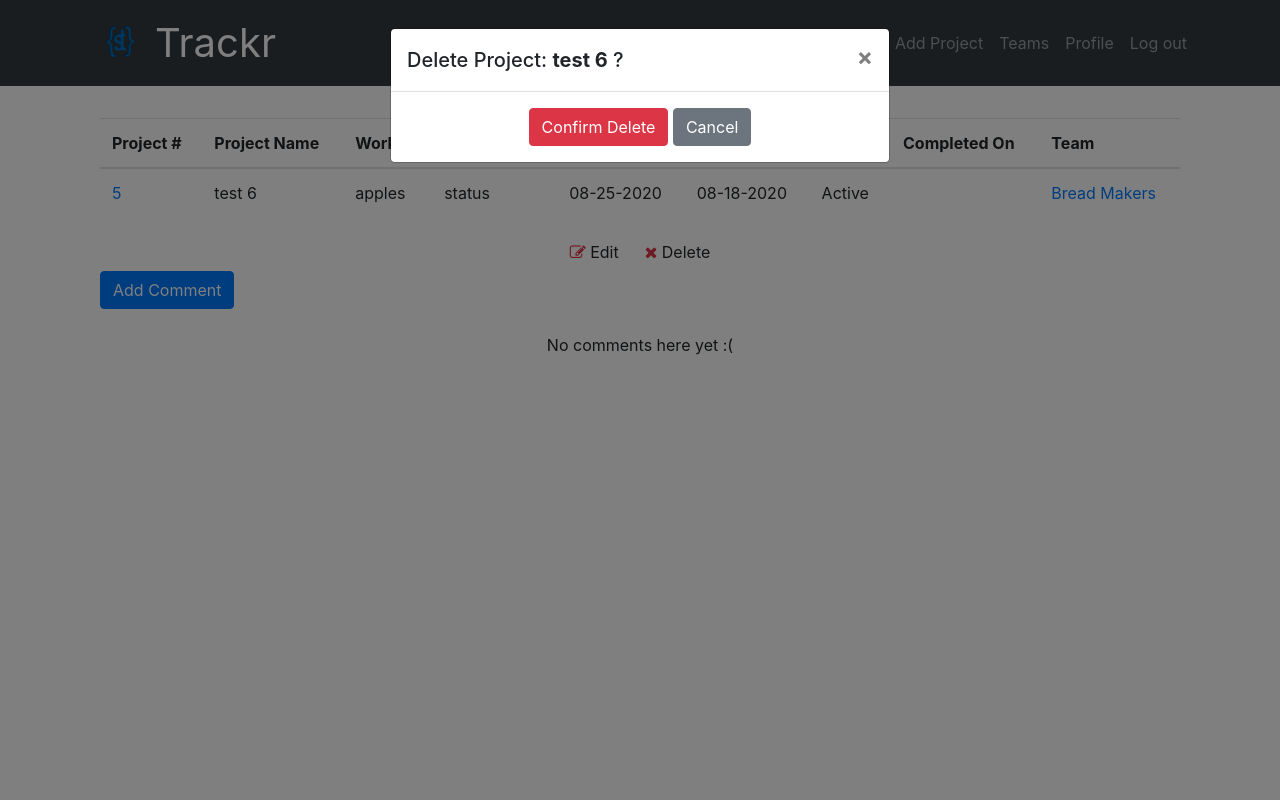
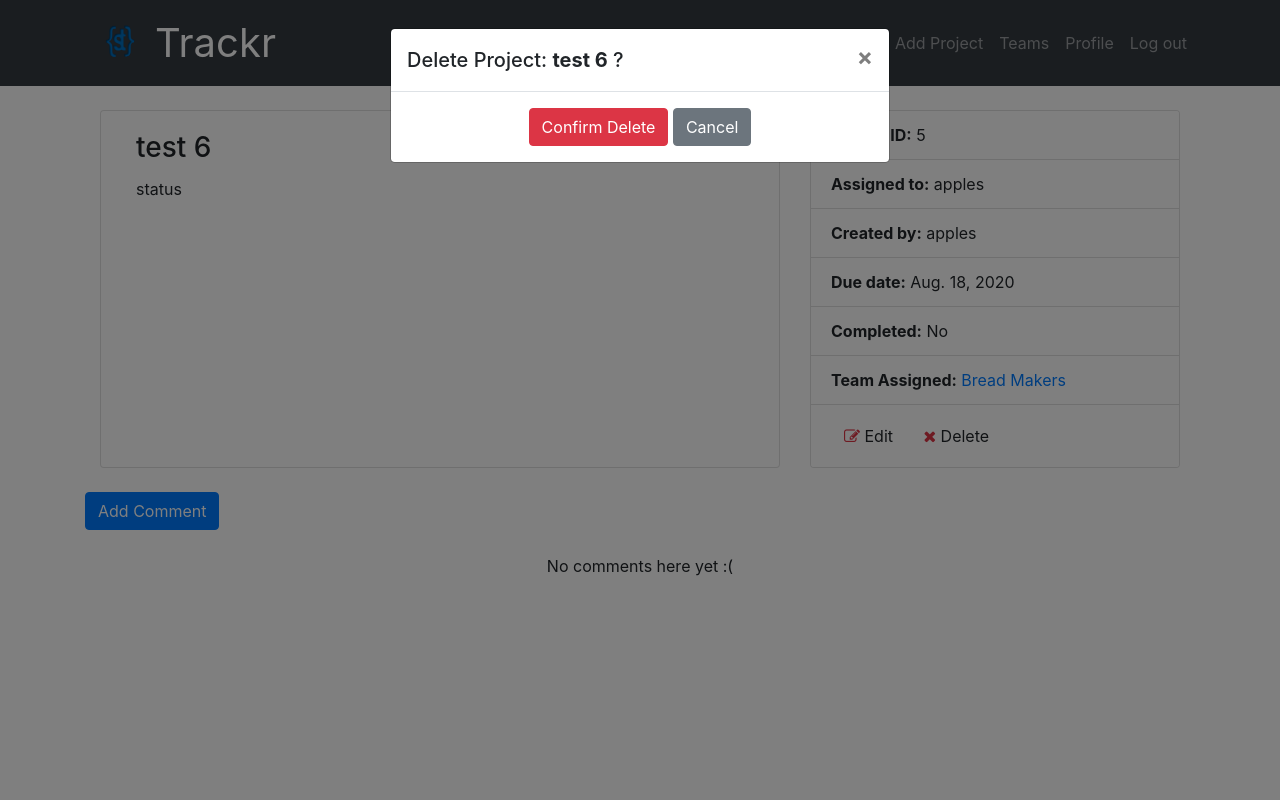
Before and after one commit to twitchells12/trackr, a Django app: page /projects/project/5/ in a window 1280 px wide. Run offline with Django 3.2, Linux system fonts and the light colour scheme; a user stored in the database is signed in; data comes from the database, SQL or seed files in the repository; both versions use the stored data as it was after the commit; some libraries are stand-ins or nearby versions.

Commit message:
added status check

```diff
--- a/accounts/templates/accounts/profile.html
+++ b/accounts/templates/accounts/profile.html
@@ -11,7 +11,7 @@
 </style>
 
 <br>
-<div class="row">
+<div class="d-flex justify-content-center">
   <div class="col-md-3">
     <div class="card card-body">
       <hr>
--- a/accounts/templates/accounts/profileupdate.html
+++ b/accounts/templates/accounts/profileupdate.html
@@ -1,8 +1,6 @@
 {% extends "base.html" %}
 {% load bootstrap4 %}
 {% block content %}
-  <h1>User Profile</h1>
-
   <style>
   	.profile-pic{
   		max-width: 200px;
@@ -13,12 +11,12 @@
   </style>
 
   <br>
-  <div class="row">
+  <div class="d-flex justify-content-center">
   	<div class="col-md-3">
   		<div class="card card-body">
   			<a class="btn btn-warning" href="{% url 'accounts:profile' %}"> &#8592; Back to Profile</a>
   			<hr>
-  			<h3 style="text-align: center">Account Settings</h3>
+  			<h3 style="text-align: center">Account Edit</h3>
   			<hr>
   			<img class="profile-pic" src="{{request.user.userprofile.profile_pic.url}}" >
 
--- a/projects/forms.py
+++ b/projects/forms.py
@@ -6,7 +6,7 @@
 class ProjForm(forms.ModelForm):
     class Meta:
         model = Project
-        fields = ['project_name','description','worker','completed_on','team','due_date']
+        fields = ['project_name','description','created_by','worker','completed_on','team','due_date']
         widgets = {
             'completed_on':DatePickerInput(),
             }
--- a/projects/models.py
+++ b/projects/models.py
@@ -9,11 +9,12 @@
 # Create your models here.
 
 
-status = (('Active','Active'),('Complete','Complete'),('On Hold','On Hold'))
+status = (('Active','Active'),('Complete','Complete'),('On Hold','On Hold'),('Past Due','Past Due'))
 
 class Project(models.Model):
     project_name = models.CharField(max_length=256)
     worker = models.ForeignKey(User,related_name='projects',null=True,on_delete=models.SET_NULL)
+    created_by = models.ForeignKey(User,related_name='created',null=True,on_delete=models.SET_NULL)
     description = models.TextField()
     created_at = models.DateTimeField(default=timezone.now)
     due_date = models.DateTimeField()
@@ -33,9 +34,15 @@
     def approved_comments(self):
         return self.comments.filter(approved_comment=True)
 
+    def checkStatus(self):
+        if self.due_date < date.today():
+            self.status = 'Past Due'
+        return self.status
+
     class Meta():
         ordering = ['-created_at']
         unique_together = ['worker','project_name']
+
 
 class Comment(models.Model):
     project = models.ForeignKey(Project,null=True,on_delete=models.CASCADE,related_name='comments')
--- a/projects/templates/projects/_projectdetail.html
+++ /dev/null
@@ -1,18 +0,0 @@
-<tbody class='table table-hover'>
-	<tr>
-		<td><a href="{% url 'projects:single' pk=project.pk %}">{{project.id}}</a></td>
-		<td>{{project.project_name}}</td>
-		<td>{{project.worker}}</td>
-	  <td>{{project.description}}</td>
-	  <td>{{project.created_at| date:"m-d-Y"}}</td>
-		<td>{{project.due_date| date:"m-d-Y"}}</td>
-		<td>{{project.status}}</td>
-		<td>{{project.completed_on| date:"m-d-Y"}}</td>
-		<td>
-			{% if project.team == Null %}
-				{{project.team}}
-			{% else %}
-				<a href="{% url 'teams:single' slug=project.team|slugify %}">{{project.team}}</a></td>
-			{% endif %}
-	</tr>
-</tbody>
--- a/projects/templates/projects/project_detail.html
+++ b/projects/templates/projects/project_detail.html
@@ -1,35 +1,50 @@
 {% extends "projects/project_base.html" %}
 {% block proj_content %}
 
-<table class="table">
-	<thead>
-		<tr>
-			<th>Project # </th>
-			<th>Project Name</th>
-			<th>Worker</th>
-			<th>Description</th>
-			<th>Created On</th>
-			<th>Due Date</th>
-			<th>Status</th>
-			<th>Completed On</th>
-			<th>Team</th>
-		</tr>
-	</thead>
-<div class="container w-75 p-3 mx-auto">
-    {% include "projects/_projectdetail.html" %}
+<br>
+<div class="card-deck">
+    <div class="card col-sm-8">
+      <div class="card-body">
+        <h3 class="card-title">{{ project.project_name }}</h3>
+        <div class="card-text">{{ project.description }}</div>
       </div>
-</table>
+    </div>
 
+    <div class="card col-sm-4 p-0">
+      <ul class="list-group list-group-flush">
+        <li class="list-group-item">
+					<strong>Project ID:</strong>
+          {{project.id}}
+        </li>
+        <li class="list-group-item">
+          <strong>Assigned to:</strong>
+          {{project.worker}}
+        </li>
+        <li class="list-group-item">
+          <strong>Created by:</strong> {{project.created_by}}
+        </li>
+        <li class="list-group-item">
+          <strong>Due date:</strong> {{ project.due_date.date }}
+        </li>
 
-
-
-
-
-
-
-
-<div class="container">
-  <div class="row justify-content-md-center">
+        {% if project.status == 'Complete' %}
+          <li class="list-group-item">
+            <strong>Completed on:</strong> {{ project.completed_on}}
+          </li>
+        {% else %}
+          <li class="list-group-item">
+            <strong>Completed:</strong> {{ task.completed|yesno:"Yes,No" }}
+          </li>
+        {% endif %}
+        <li class="list-group-item">
+          <strong>Team Assigned:</strong>
+					{% if project.team == Null %}
+						{{project.team}}
+					{% else %}
+						<a href="{% url 'teams:single' slug=project.team|slugify %}">{{project.team}}</a></td>
+					{% endif %}
+        </li>
+				<li class="list-group-item">
 					{% if user.is_superuser %}
 						<a href="{% url 'projects:edit' pk=project.pk %}" class="btn btn-simple editproj">
 								<span class="fa fa-edit text-danger" aria-hidden='true'></span>
@@ -51,9 +66,12 @@
 								</a>
 						{% endif %}
 					{% endif %}
+				</li>
+      </ul>
     </div>
   </div>
-
+</div>
+<br>
 <a class="btn btn-primary btn-comment" href="{% url 'projects:add_comment' pk=project.pk %}">Add Comment</a>
 
 <div class="container-fluid">
--- a/projects/urls.py
+++ b/projects/urls.py
@@ -6,9 +6,9 @@
 app_name='projects'
 
 urlpatterns = [
-    path('',views.ProjectList.as_view(),name='all'),
+    path('',views.projectList,name='all'),
     path('new/',views.CreateProject.as_view(),name='create'),
-    path('by/<username>/',views.UserProjects.as_view(),name='for_user'),
+    path('by/',views.userProjects,name='for_user'),
     path("project/<int:pk>/",views.ProjectDetail.as_view(),name="single"),
     path("delete/<int:pk>/",views.DeleteProject.as_view(),name="delete"),
     path("edit/<int:pk>/",views.EditProject.as_view(),name="edit"),
--- a/projects/views.py
+++ b/projects/views.py
@@ -13,29 +13,34 @@
 from accounts.models import UserProfile
 from django.contrib.auth.models import User
 from teams.models import Team,TeamMember
+from datetime import date
+from datetime import datetime
 
-class ProjectList(SelectRelatedMixin,LoginRequiredMixin, generic.ListView):
-    model = Project
-    select_related = ("worker",)
+@login_required
+def projectList(request):
+    projects = Project.objects.all()
+    today = date.today()
+    for project in projects:
+        dt = project.due_date.date()
+        if dt < today:
+            project.status = 'Past Due'
+    context = {'projects':projects}
+    return render(request, 'projects/project_list.html',context)
 
-class UserProjects(LoginRequiredMixin,generic.ListView):
-    model = Project
-    template_name = "projects/user_project_list.html"
 
-    def get_queryset(self):
-        try:
-            self.project_user = User.objects.prefetch_related("projects").get(
-                username__iexact=self.kwargs.get("username")
-            )
-        except User.DoesNotExist:
-            raise Http404
-        else:
-            return self.project_user.projects.all()
+@login_required
+def userProjects(request):
+    projects = Project.objects.filter(worker=request.user)
+    project_user = User.objects.prefetch_related("projects").get(
+                                    username__iexact=request.user.username)
+    today = date.today()
+    for project in projects:
+        dt = project.due_date.date()
+        if dt < today:
+            project.status = 'Past Due'
 
-    def get_context_data(self, **kwargs):
-        context = super().get_context_data(**kwargs)
-        context["project_user"] = self.project_user
-        return context
+    context = {'projects':projects,'project_user':project_user}
+    return render(request, 'projects/user_project_list.html',context)
 
 
 class ProjectDetail(SelectRelatedMixin, LoginRequiredMixin,generic.DetailView):
@@ -45,7 +50,7 @@
 
 
 class CreateProject(LoginRequiredMixin, SelectRelatedMixin, generic.CreateView):
-    fields = ['project_name','description','worker','status','due_date','completed_on','team']
+    fields = ['project_name','description','created_by','worker','status','due_date','completed_on','team']
     model = Project
 
     def get_form(self):
@@ -53,6 +58,7 @@
         form.fields['due_date'].widget = DatePickerInput()
         form.fields['completed_on'].widget = DatePickerInput()
         form.fields['worker'].initial = self.request.user
+        form.fields['created_by'].initial = self.request.user
         return form
 
     def form_valid(self, form):
--- a/templates/base.html
+++ b/templates/base.html
@@ -28,7 +28,7 @@
         <div class="navbar-nav ml-auto">
           {% if user.is_authenticated %}
             <a class="nav-item nav-link" href="{% url 'projects:all' %}" class="btn btn-simple">All Projects</a>
-            <a class="nav-item nav-link" href="{% url 'projects:for_user' username=user.username %}" class="btn btn-simple">Your Projects</a>
+            <a class="nav-item nav-link" href="{% url 'projects:for_user' %}" class="btn btn-simple">Your Projects</a>
             <a class="nav-item nav-link" href="{% url 'projects:create' %}" class="btn btn-simple">Add Project</a>
             <a class="nav-item nav-link" href="{% url 'teams:all' %}" class="btn btn-simple">Teams</a>
             <a class="nav-item nav-link" href="{% url 'accounts:profile' %}" class="btn btn-simple">Profile</a>
```
Also changed, not shown: projects/templates/projects/project_list.html (+21 -16 lines), projects/templates/projects/user_project_list.html (+25 -14 lines), projects/templates/projects/worker_profile.html (+5 -5 lines), db.sqlite3, projects/migrations/0009_auto_20200825_1220.py (added), projects/migrations/0010_auto_20200825_1221.py (added), projects/migrations/0011_project_created_by.py (added), projects/migrations/0012_auto_20200825_1517.py (added). Lines whose indentation alone changed are shown as unchanged.
